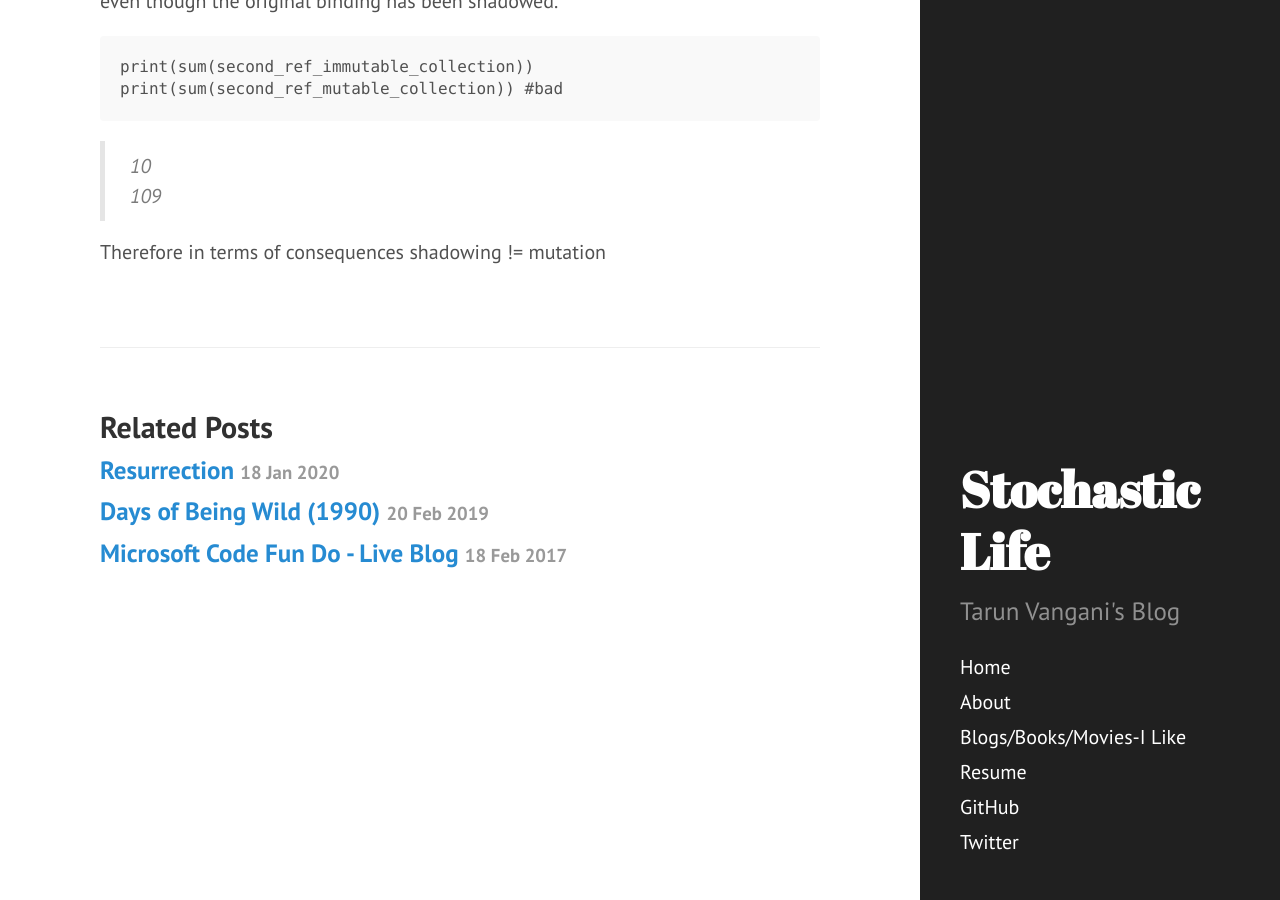
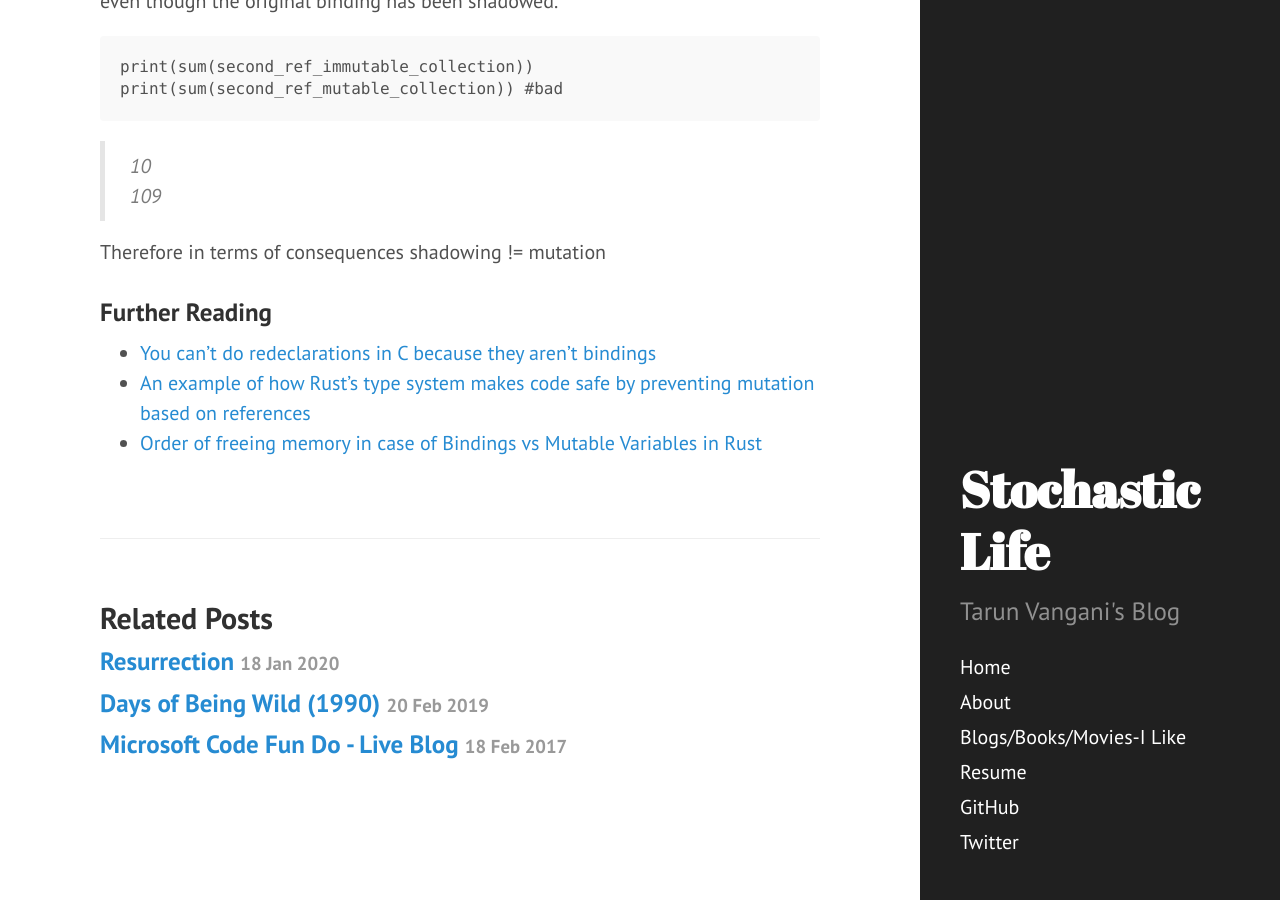
Before and after one commit to reachtarunhere/reachtarunhere.github.io, a Jekyll site: the page built from _posts/blog/2020-02-19-shadowing-vs-mutability.md, in a window 1280 px wide and 900 px high, scrolled down 2862 px. Built offline with Jekyll 4.4.1, drawn with Linux system fonts in a browser that asks for light colours; comment, search, counter and statistics services are not loaded.

Commit message:
add further reading

```diff
--- a/_posts/blog/2020-02-19-shadowing-vs-mutability.md
+++ b/_posts/blog/2020-02-19-shadowing-vs-mutability.md
@@ -78,3 +78,9 @@ Therefore some other piece of code (in the same or different thread) which had a
 > *10  <br> 109*
 
 Therefore in terms of consequences shadowing != mutation
+
+### Further Reading
+
+- [You can't do redeclarations in C because they aren't bindings](https://stackoverflow.com/questions/41993585/redeclaring-variables-in-c)
+- [An example of how Rust's type system makes code safe by preventing mutation based on references](https://stackoverflow.com/questions/53235334/in-rust-whats-the-difference-between-shadowing-and-mutability)
+- [Order of freeing memory in case of Bindings vs Mutable Variables in Rust](https://stackoverflow.com/questions/40621325/why-do-i-need-rebinding-shadowing-when-i-can-have-mutable-variable-binding)
```
